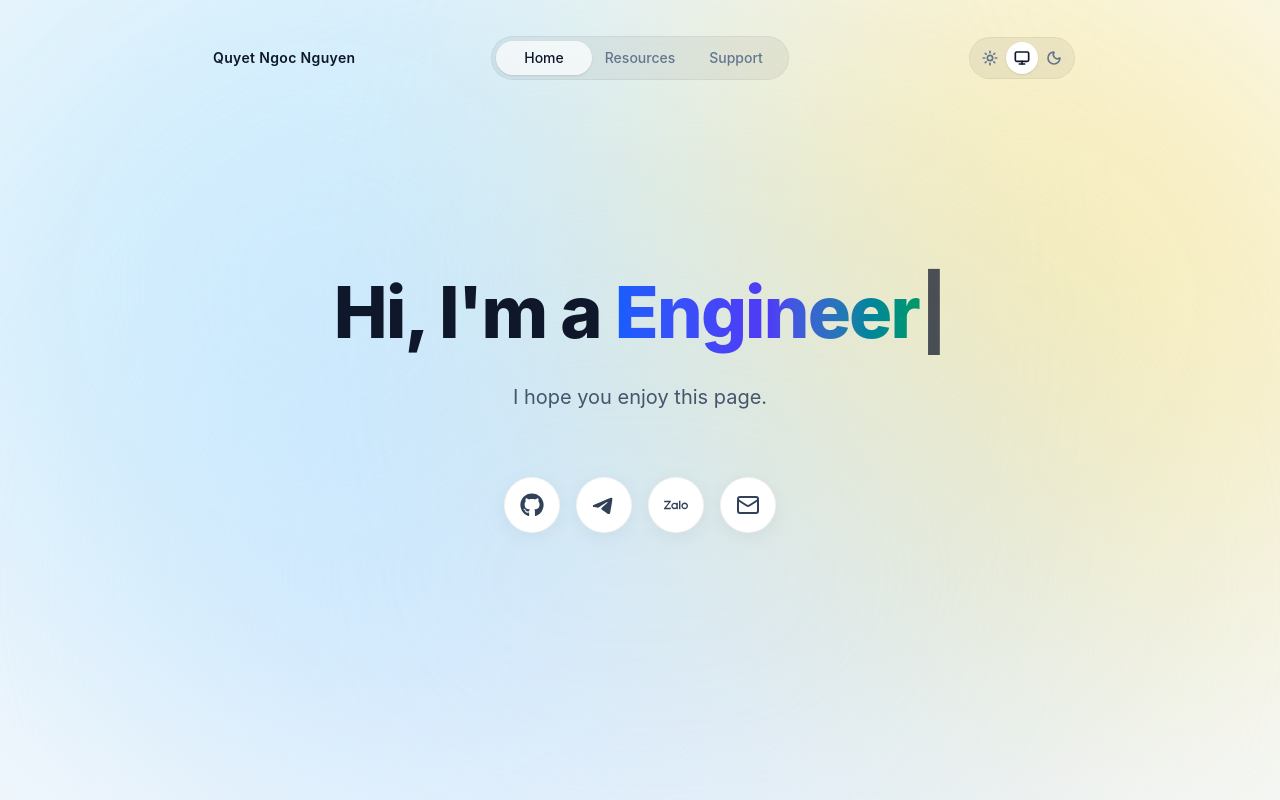
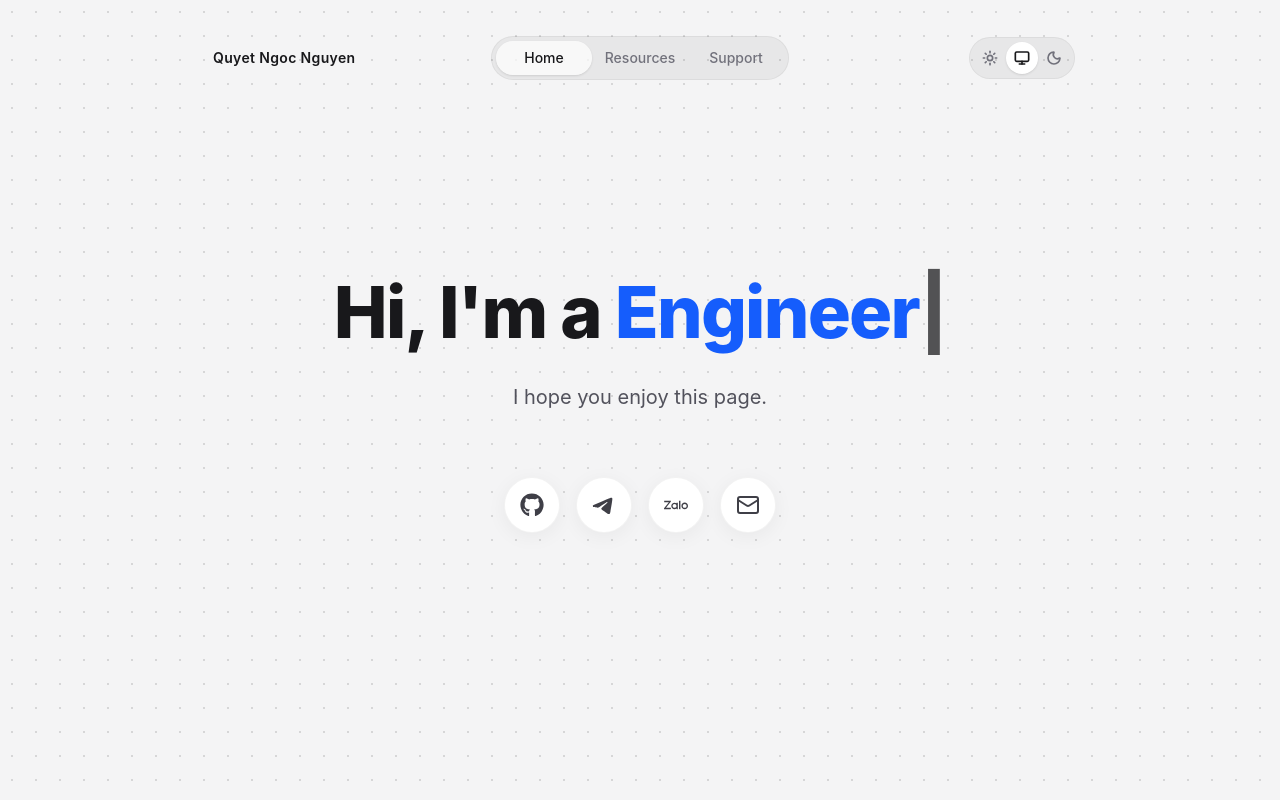
Before and after one commit to nnq962/new, a React (Vite) app: page / in a window 1280 px wide. Built offline with nearby package versions, Linux system fonts and the light colour scheme.

Commit message:
update: change background color

```diff
--- a/src/App.tsx
+++ b/src/App.tsx
@@ -43,21 +43,11 @@ export default function App() {
   }, [theme]);
 
   return (
-    <div id="main-scroll-container" className="h-screen bg-slate-50 dark:bg-slate-950 text-slate-900 dark:text-white font-sans selection:bg-blue-500/30 transition-colors duration-0 md:duration-1000 relative overflow-y-auto snap-container flex flex-col">
+    <div id="main-scroll-container" className="h-screen bg-zinc-100 dark:bg-zinc-900 text-zinc-900 dark:text-white font-sans selection:bg-blue-500/30 transition-colors duration-500 md:duration-1000 relative overflow-y-auto snap-container flex flex-col">
 
-      {/* Premium Ambient Background (Fixed so content scrolls over it) */}
-      <div className="fixed inset-0 pointer-events-none z-0 overflow-hidden">
-        {/* Top Left position */}
-        <div className="absolute -top-[20%] -left-[10%] w-[70vw] h-[70vw] rounded-full blur-[100px] md:blur-[140px] transform-gpu bg-sky-200/60 opacity-100 dark:opacity-0 transition-opacity duration-500 md:duration-1000"></div>
-        <div className="absolute -top-[20%] -left-[10%] w-[70vw] h-[70vw] rounded-full blur-[100px] md:blur-[140px] transform-gpu bg-blue-900/15 opacity-0 dark:opacity-100 transition-opacity duration-500 md:duration-1000"></div>
-
-        {/* Top Right position */}
-        <div className="absolute -top-[10%] -right-[10%] w-[60vw] h-[60vw] rounded-full blur-[100px] md:blur-[140px] transform-gpu bg-amber-200/60 opacity-100 dark:opacity-0 transition-opacity duration-500 md:duration-1000"></div>
-        <div className="absolute -top-[10%] -right-[10%] w-[60vw] h-[60vw] rounded-full blur-[100px] md:blur-[140px] transform-gpu bg-amber-800/10 opacity-0 dark:opacity-100 transition-opacity duration-500 md:duration-1000"></div>
-
-        {/* Bottom Center position */}
-        <div className="absolute -bottom-[20%] left-[10%] w-[80vw] h-[60vw] rounded-full blur-[100px] md:blur-[140px] transform-gpu bg-blue-200/40 opacity-100 dark:opacity-0 transition-opacity duration-500 md:duration-1000"></div>
-        <div className="absolute -bottom-[20%] left-[10%] w-[80vw] h-[60vw] rounded-full blur-[100px] md:blur-[140px] transform-gpu bg-indigo-900/10 opacity-0 dark:opacity-100 transition-opacity duration-500 md:duration-1000"></div>
+      {/* Premium Dotted Background Pattern */}
+      <div className="fixed inset-0 pointer-events-none z-0">
+        <div className="absolute inset-0 bg-[radial-gradient(circle_at_center,rgba(0,0,0,0.12)_1px,transparent_1px)] dark:bg-[radial-gradient(circle_at_center,rgba(255,255,255,0.1)_1px,transparent_1px)] [background-size:24px_24px]"></div>
       </div>
 
       <Navigation theme={theme} setTheme={setTheme} />
--- a/src/components/hero-section.tsx
+++ b/src/components/hero-section.tsx
@@ -44,14 +44,14 @@ export default function HeroSection() {
       {/* Main Heading */}
       <h1 className="text-5xl md:text-7xl font-extrabold tracking-tight mb-6 leading-tight whitespace-normal md:whitespace-nowrap">
         Hi, I'm a <br className="md:hidden" />{' '}
-        <span className="text-transparent bg-clip-text bg-gradient-to-r from-blue-600 via-indigo-600 to-emerald-600 dark:from-blue-400 dark:via-indigo-400 dark:to-emerald-400 transition-colors duration-0 md:duration-1000">
+        <span className="text-blue-600 dark:text-blue-400 transition-colors duration-500 md:duration-1000">
           {currentText}
         </span>
-        <span className="animate-pulse text-slate-900 dark:text-white">|</span>
+        <span className="animate-pulse text-zinc-900 dark:text-white">|</span>
       </h1>
 
       {/* Subheading */}
-      <p className="text-lg md:text-xl text-slate-600 dark:text-gray-400 max-w-2xl mb-12 leading-relaxed transition-colors duration-0 md:duration-1000">
+      <p className="text-lg md:text-xl text-zinc-600 dark:text-gray-400 max-w-2xl mb-12 leading-relaxed transition-colors duration-500 md:duration-1000">
         I hope you enjoy this page.
       </p>
 
@@ -66,15 +66,15 @@ export default function HeroSection() {
               target="_blank"
               rel="noopener noreferrer"
               aria-label={link.label}
-              className="group relative flex items-center justify-center w-14 h-14 rounded-full bg-white dark:bg-slate-900 border border-black/5 dark:border-white/10 shadow-[0_4px_20px_rgba(0,0,0,0.05)] dark:shadow-[0_4px_20px_rgba(255,255,255,0.05)] hover:shadow-[0_8px_30px_rgba(0,0,0,0.1)] dark:hover:shadow-[0_8px_30px_rgba(255,255,255,0.1)] hover:scale-110 transition-all duration-300"
+              className="group relative flex items-center justify-center w-14 h-14 rounded-full bg-white dark:bg-zinc-900 border border-black/5 dark:border-white/10 shadow-[0_4px_20px_rgba(0,0,0,0.05)] dark:shadow-[0_4px_20px_rgba(255,255,255,0.05)] hover:shadow-[0_8px_30px_rgba(0,0,0,0.1)] dark:hover:shadow-[0_8px_30px_rgba(255,255,255,0.1)] hover:scale-110 transition-all duration-300"
             >
               {/* Hover gradient background */}
               <div className="absolute inset-0 rounded-full bg-gradient-to-tr from-sky-500/10 to-amber-500/10 dark:from-sky-500/20 dark:to-amber-500/15 opacity-0 group-hover:opacity-100 transition-opacity duration-300"></div>
 
-              <Icon className="w-6 h-6 text-slate-700 dark:text-slate-300 group-hover:text-sky-600 dark:group-hover:text-sky-400 transition-colors duration-300 relative z-10" />
+              <Icon className="w-6 h-6 text-zinc-700 dark:text-zinc-300 group-hover:text-sky-600 dark:group-hover:text-sky-400 transition-colors duration-300 relative z-10" />
 
               {/* Tooltip */}
-              <span className="absolute -bottom-10 opacity-0 group-hover:opacity-100 group-hover:translate-y-0 translate-y-2 transition-all duration-300 text-xs font-medium text-slate-600 dark:text-slate-300 bg-white dark:bg-slate-800 px-2 py-1 rounded-md shadow-lg border border-black/5 dark:border-white/5 pointer-events-none">
+              <span className="absolute -bottom-10 opacity-0 group-hover:opacity-100 group-hover:translate-y-0 translate-y-2 transition-all duration-300 text-xs font-medium text-zinc-600 dark:text-zinc-300 bg-white dark:bg-zinc-800 px-2 py-1 rounded-md shadow-lg border border-black/5 dark:border-white/5 pointer-events-none">
                 {link.label}
               </span>
             </a>
--- a/src/components/navigation.tsx
+++ b/src/components/navigation.tsx
@@ -92,20 +92,20 @@ export default function Navigation({ theme, setTheme }: NavigationProps) {
 
     return (
         <div className={`fixed top-0 left-0 right-0 z-50 flex flex-col items-center px-4 sm:px-4 transition-[padding] duration-500 ease-in-out ${isScrolled ? 'pt-4' : 'pt-6'}`}>
-            <nav className={`relative w-full max-w-4xl rounded-2xl p-2 sm:p-3 flex items-center justify-between transition-colors duration-0 md:duration-1000 ${isScrolled
-                    ? 'bg-white/60 dark:bg-black/10 border border-black/10 dark:border-white/10 shadow-[0_8px_30px_rgb(0,0,0,0.04)] dark:shadow-[0_8px_30px_rgb(0,0,0,0.1)]'
+            <nav className={`relative w-full max-w-4xl rounded-2xl p-2 sm:p-3 flex items-center justify-between transition-colors duration-500 md:duration-1000 ${isScrolled
+                    ? 'bg-white/60 dark:bg-zinc-800/50 border border-black/10 dark:border-white/10 shadow-[0_8px_30px_rgba(0,0,0,0.04)] dark:shadow-[0_8px_30px_rgba(0,0,0,0.3)]'
                     : 'bg-transparent border border-transparent shadow-none backdrop-blur-none'
                 }`}>
 
                 {/* Left: User Name */}
                 <div className="flex items-center gap-3 pl-2 pr-1 py-1 shrink-0">
-                    <span className="text-sm font-semibold text-slate-900 dark:text-white tracking-wide whitespace-nowrap transition-colors duration-0 md:duration-1000">
+                    <span className="text-sm font-semibold text-zinc-900 dark:text-white tracking-wide whitespace-nowrap transition-colors duration-500 md:duration-1000">
                         Quyet Ngoc Nguyen
                     </span>
                 </div>
 
                 {/* Center: Navigation Links (Desktop) — same pattern as resources toggle */}
-                <div className="hidden md:flex absolute left-1/2 -translate-x-1/2 h-11 items-center bg-black/5 dark:bg-white/10 p-1 rounded-full border border-black/5 dark:border-white/10 transition-colors duration-0 md:duration-1000">
+                <div className="hidden md:flex absolute left-1/2 -translate-x-1/2 h-11 items-center bg-black/5 dark:bg-white/10 p-1 rounded-full border border-black/5 dark:border-white/10 transition-colors duration-500 md:duration-1000">
                     {/* Sliding pill (horizontal) */}
                     <div
                         className="absolute top-1 bottom-1 left-1 w-[calc(33.333%-2.67px)] rounded-full bg-white/70 dark:bg-white/15 shadow-sm transition-transform duration-400 ease-[cubic-bezier(0.16,1,0.3,1)] pointer-events-none"
@@ -122,10 +122,10 @@ export default function Navigation({ theme, setTheme }: NavigationProps) {
                         <button
                             key={id}
                             onClick={() => scrollToSection(id)}
-                            className={`relative z-10 w-24 h-9 rounded-full text-sm font-medium transition-colors duration-0 md:duration-1000 flex items-center justify-center cursor-pointer ${
+                            className={`relative z-10 w-24 h-9 rounded-full text-sm font-medium transition-colors duration-500 md:duration-1000 flex items-center justify-center cursor-pointer ${
                                 activeSection === id
-                                    ? 'text-slate-900 dark:text-white'
-                                    : 'text-slate-500 dark:text-gray-400 hover:text-slate-900 dark:hover:text-white'
+                                    ? 'text-zinc-900 dark:text-white'
+                                    : 'text-zinc-500 dark:text-gray-400 hover:text-zinc-900 dark:hover:text-white'
                             }`}
                         >
                             {id.charAt(0).toUpperCase() + id.slice(1)}
@@ -137,7 +137,7 @@ export default function Navigation({ theme, setTheme }: NavigationProps) {
                 <div className="flex items-center gap-2">
 
                     {/* Theme toggles (Always visible) */}
-                    <div className="relative flex items-center bg-black/5 dark:bg-white/10 p-1 rounded-full border border-black/5 dark:border-white/10 shrink-0 transition-colors duration-0 md:duration-1000">
+                    <div className="relative flex items-center bg-black/5 dark:bg-white/10 p-1 rounded-full border border-black/5 dark:border-white/10 shrink-0 transition-colors duration-500 md:duration-1000">
 
                         {/* Sliding Background Pill */}
                         <div
@@ -149,21 +149,21 @@ export default function Navigation({ theme, setTheme }: NavigationProps) {
 
                         <button
                             onClick={() => setTheme('light')}
-                            className={`relative z-10 p-2 rounded-full transition-colors duration-0 md:duration-1000 flex items-center justify-center ${activeTheme === 'light' ? 'text-slate-900 dark:text-white' : 'text-slate-500 dark:text-gray-400 hover:text-slate-900 dark:hover:text-white hover:bg-black/5 dark:hover:bg-white/5'}`}
+                            className={`relative z-10 p-2 rounded-full transition-colors duration-500 md:duration-1000 flex items-center justify-center ${activeTheme === 'light' ? 'text-zinc-900 dark:text-white' : 'text-zinc-500 dark:text-gray-400 hover:text-zinc-900 dark:hover:text-white hover:bg-black/5 dark:hover:bg-white/5'}`}
                             title="Light Mode"
                         >
                             <Sun size={16} strokeWidth={2.5} />
                         </button>
                         <button
                             onClick={() => setTheme('device')}
-                            className={`relative z-10 p-2 rounded-full transition-colors duration-0 md:duration-1000 flex items-center justify-center ${activeTheme === 'device' ? 'text-slate-900 dark:text-white' : 'text-slate-500 dark:text-gray-400 hover:text-slate-900 dark:hover:text-white hover:bg-black/5 dark:hover:bg-white/5'}`}
+                            className={`relative z-10 p-2 rounded-full transition-colors duration-500 md:duration-1000 flex items-center justify-center ${activeTheme === 'device' ? 'text-zinc-900 dark:text-white' : 'text-zinc-500 dark:text-gray-400 hover:text-zinc-900 dark:hover:text-white hover:bg-black/5 dark:hover:bg-white/5'}`}
                             title="System/Device Mode"
                         >
                             <Monitor size={16} strokeWidth={2.5} />
                         </button>
                         <button
                             onClick={() => setTheme('dark')}
-                            className={`relative z-10 p-2 rounded-full transition-colors duration-0 md:duration-1000 flex items-center justify-center ${activeTheme === 'dark' ? 'text-slate-900 dark:text-white' : 'text-slate-500 dark:text-gray-400 hover:text-slate-900 dark:hover:text-white hover:bg-black/5 dark:hover:bg-white/5'}`}
+                            className={`relative z-10 p-2 rounded-full transition-colors duration-500 md:duration-1000 flex items-center justify-center ${activeTheme === 'dark' ? 'text-zinc-900 dark:text-white' : 'text-zinc-500 dark:text-gray-400 hover:text-zinc-900 dark:hover:text-white hover:bg-black/5 dark:hover:bg-white/5'}`}
                             title="Dark Mode"
                         >
                             <Moon size={16} strokeWidth={2.5} />
@@ -174,7 +174,7 @@ export default function Navigation({ theme, setTheme }: NavigationProps) {
                     <div className="md:hidden">
                         <button
                             onClick={() => setShowNavMenu(!showNavMenu)}
-                            className="p-2 rounded-lg bg-black/5 dark:bg-white/10 border border-black/5 dark:border-white/10 text-slate-700 dark:text-gray-300 hover:text-slate-900 dark:hover:text-white hover:bg-black/10 dark:hover:bg-white/20 transition-colors duration-0 md:duration-1000 flex items-center justify-center"
+                            className="p-2 rounded-lg bg-black/5 dark:bg-white/10 border border-black/5 dark:border-white/10 text-zinc-700 dark:text-gray-300 hover:text-zinc-900 dark:hover:text-white hover:bg-black/10 dark:hover:bg-white/20 transition-colors duration-500 md:duration-1000 flex items-center justify-center"
                             title="Menu"
                         >
                             {showNavMenu ? <X size={20} strokeWidth={2} /> : <Menu size={20} strokeWidth={2} />}
@@ -187,7 +187,7 @@ export default function Navigation({ theme, setTheme }: NavigationProps) {
             {/* Mobile Navigation Dropdown */}
             <div className="md:hidden absolute top-full left-0 right-0 w-full px-4 sm:px-4 mt-4 sm:mt-4 pointer-events-none">
                 <div
-                    className={`relative w-full max-w-5xl mx-auto flex flex-col gap-1 p-2 sm:p-3 bg-white/60 dark:bg-black/10 border border-black/10 dark:border-white/10 rounded-2xl shadow-[0_8px_30px_rgb(0,0,0,0.04)] dark:shadow-[0_8px_30px_rgb(0,0,0,0.1)] z-50 transition-[opacity,visibility] duration-300 ease-in-out ${
+                    className={`relative w-full max-w-5xl mx-auto flex flex-col gap-1 p-2 sm:p-3 bg-white/60 dark:bg-zinc-800/50 border border-black/10 dark:border-white/10 rounded-2xl shadow-[0_8px_30px_rgba(0,0,0,0.04)] dark:shadow-[0_8px_30_rgba(0,0,0,0.3)] z-50 transition-[opacity,visibility] duration-300 ease-in-out ${
                         showNavMenu
                             ? 'opacity-100 pointer-events-auto visible'
                             : 'opacity-0 pointer-events-none invisible'
@@ -209,10 +209,10 @@ export default function Navigation({ theme, setTheme }: NavigationProps) {
                         <button
                             key={id}
                             onClick={() => scrollToSection(id)}
-                            className={`relative z-10 h-11 px-4 rounded-xl text-sm font-medium transition-colors duration-0 md:duration-1000 text-left pointer-events-auto cursor-pointer flex items-center ${
+                            className={`relative z-10 h-11 px-4 rounded-xl text-sm font-medium transition-colors duration-500 md:duration-1000 text-left pointer-events-auto cursor-pointer flex items-center ${
                                 activeSection === id
-                                    ? 'text-slate-900 dark:text-white'
-                                    : 'text-slate-600 dark:text-gray-400 hover:text-slate-900 dark:hover:text-white'
+                                    ? 'text-zinc-900 dark:text-white'
+                                    : 'text-zinc-600 dark:text-gray-400 hover:text-zinc-900 dark:hover:text-white'
                             }`}
                         >
                             {id.charAt(0).toUpperCase() + id.slice(1)}
```
Also changed, not shown: src/components/resources-section.tsx (+23 -23 lines), src/components/support.tsx (+8 -8 lines).
